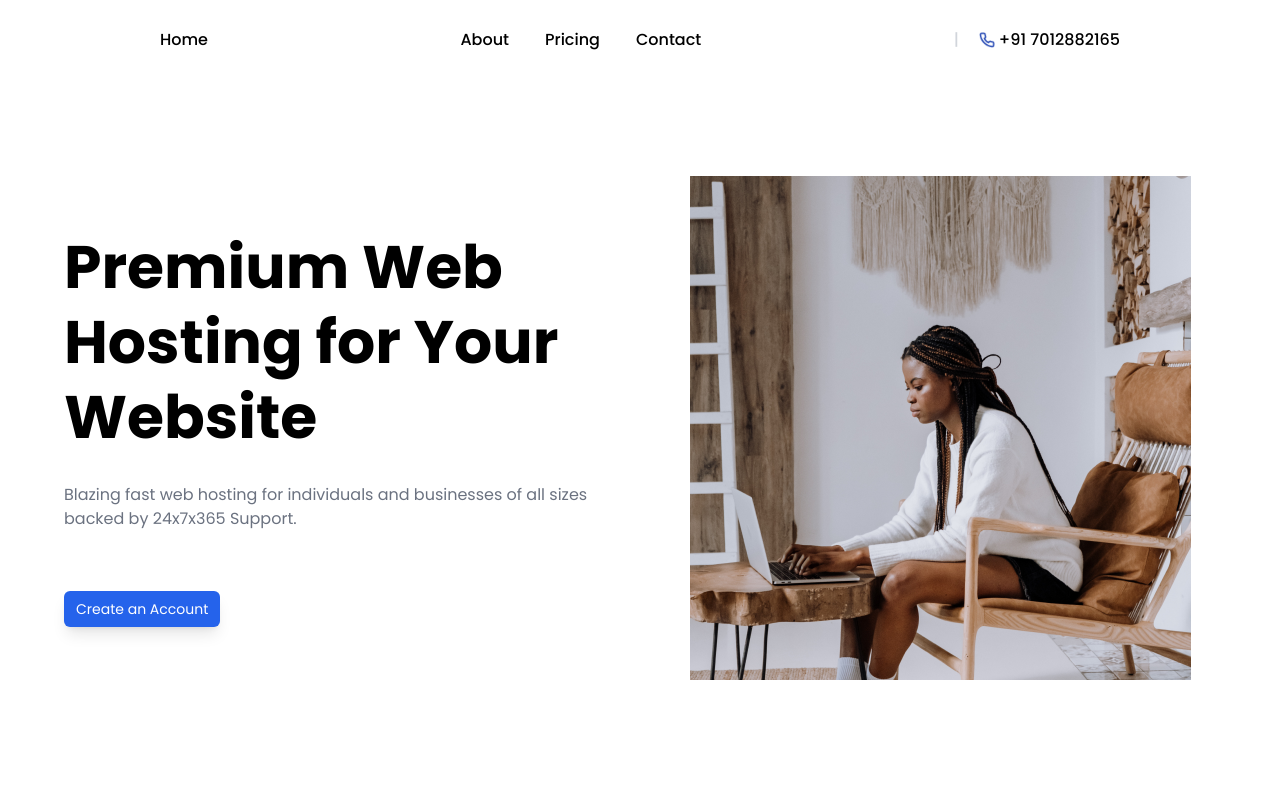
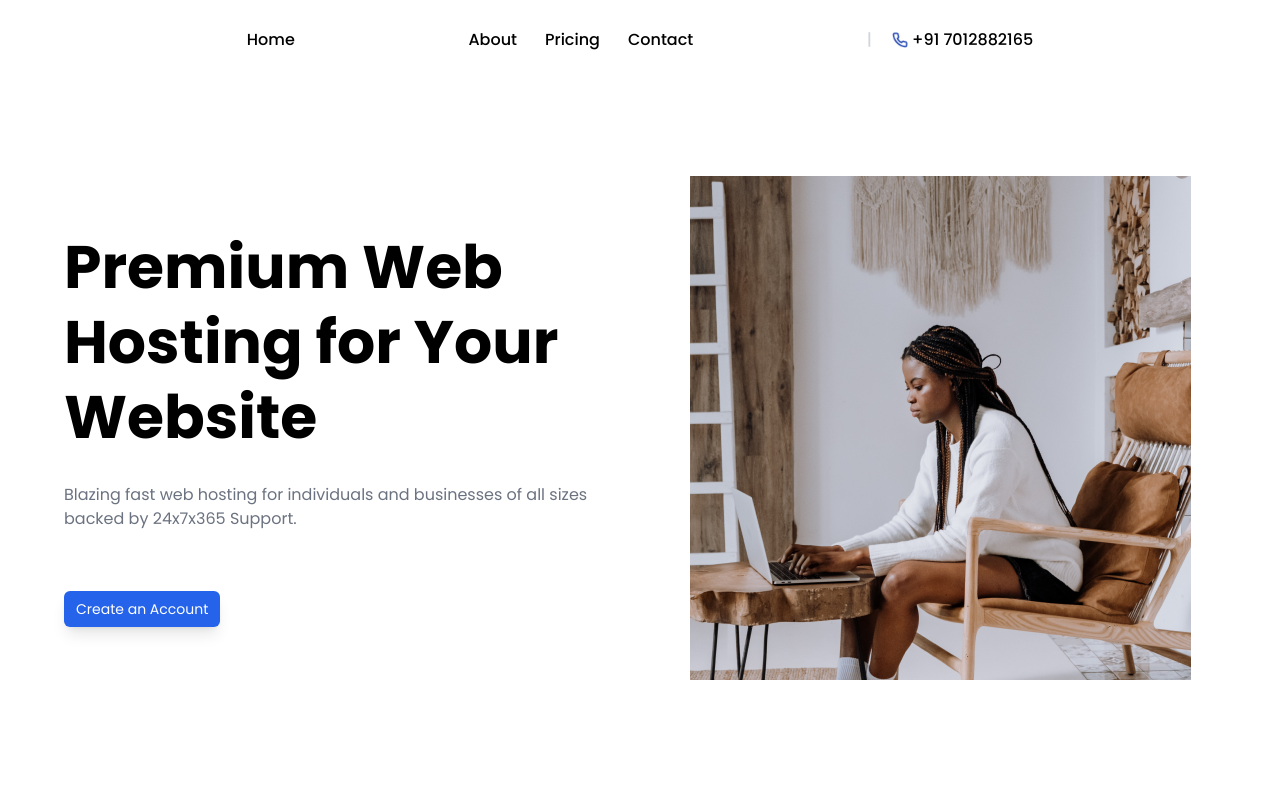
Before and after one commit to DHANIYEL/hoster, a React (Create React App) app: page / in a window 1280 px wide. Shown: the top 800 px of the page. Built offline with nearby package versions, Linux system fonts and the light colour scheme.

Commit message:
shadcn init

```diff
--- a/src/components/Navbar.tsx
+++ b/src/components/Navbar.tsx
@@ -10,12 +10,12 @@ const Navbar = () => {
 
   return (
     <div>
-      <div className="flex justify-center py-7 px-40 items-center">
-        <ul className="flex justify-between w-full font-medium max-md:hidden">
+      <div className="flex justify-center py-7 px-40 max-lg:px-20 items-center 2xl:mx-96">
+        <ul className="flex justify-around w-full font-medium max-md:hidden mx-auto">
           <li className="flex items-center">
             <a href="/">Home</a>
           </li>
-          <div className="flex gap-9">
+          <div className="flex gap-7">
             <li>
               <a href="#about">About</a>
             </li>
```
Also changed, not shown: tailwind.config.js (+0 -10 lines).
